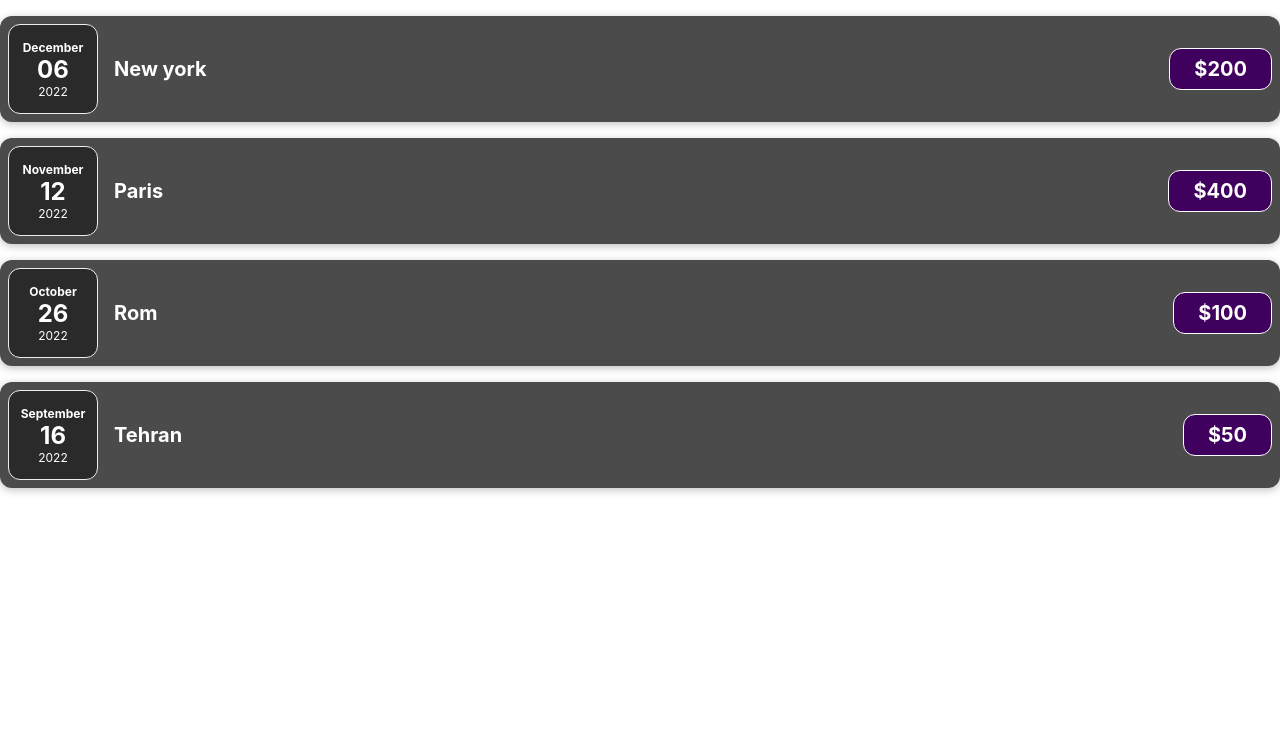
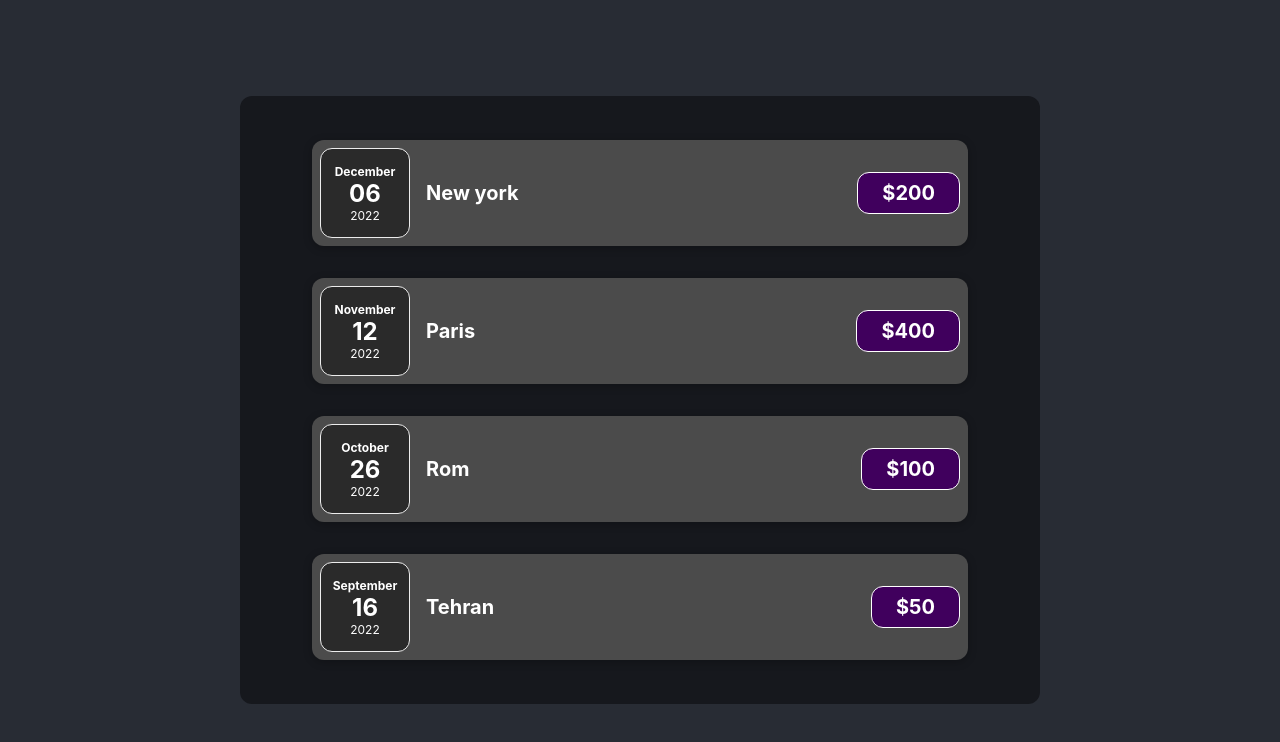
Before and after one commit to funnypar/FirstReactProject, a React (Create React App) app: page / in a window 1280 px wide. Shown: the top 742 px of the page. Built offline with nearby package versions, Linux system fonts and the light colour scheme.

Commit message:
Added wrapperApp

```diff
--- a/src/App.css
+++ b/src/App.css
@@ -1,18 +1,3 @@
-.App {
-  text-align: center;
-}
-
-.App-logo {
-  height: 40vmin;
-  pointer-events: none;
-}
-
-@media (prefers-reduced-motion: no-preference) {
-  .App-logo {
-    animation: App-logo-spin infinite 20s linear;
-  }
-}
-
 .App-header {
     background-color: #282c34;
     min-height: 100vh;
@@ -24,15 +9,13 @@
     color: white;
 }
 
-.App-link {
-  color: #61dafb;
+.App-wrapper {
+    background-color: #16181d;
+    width: 50rem;
+    display: flex;
+    justify-content: center;
+    flex-direction: column;
+    align-items: center;
+    padding: 1.75rem 0;
+    border-radius: 12px;
 }
-
-@keyframes App-logo-spin {
-  from {
-    transform: rotate(0deg);
-  }
-  to {
-    transform: rotate(360deg);
-  }
-}
--- a/src/App.js
+++ b/src/App.js
@@ -31,27 +31,29 @@ function App() {
     ];
 
     return (
-        <div>
+        <div className="App-header">
+            <div className="App-wrapper">
                 <EItems
                     title={expenseItems[0].title}
                     price={expenseItems[0].price}
                     dateItem={expenseItems[0].dateItem}
-            ></EItems>
+                />
                 <EItems
                     title={expenseItems[1].title}
                     price={expenseItems[1].price}
                     dateItem={expenseItems[1].dateItem}
-            ></EItems>
+                />
                 <EItems
                     title={expenseItems[2].title}
                     price={expenseItems[2].price}
                     dateItem={expenseItems[2].dateItem}
-            ></EItems>
+                />
                 <EItems
                     title={expenseItems[3].title}
                     price={expenseItems[3].price}
                     dateItem={expenseItems[3].dateItem}
-            ></EItems>
+                />
+            </div>
         </div>
     );
 }
--- a/src/components/Eitems.css
+++ b/src/components/Eitems.css
@@ -7,6 +7,7 @@
     margin: 1rem 0;
     border-radius: 12px;
     background-color: #4b4b4b;
+    width: 40rem;
 }
 
 .expense-item__description {
```
Lines whose indentation alone changed are shown as unchanged.
